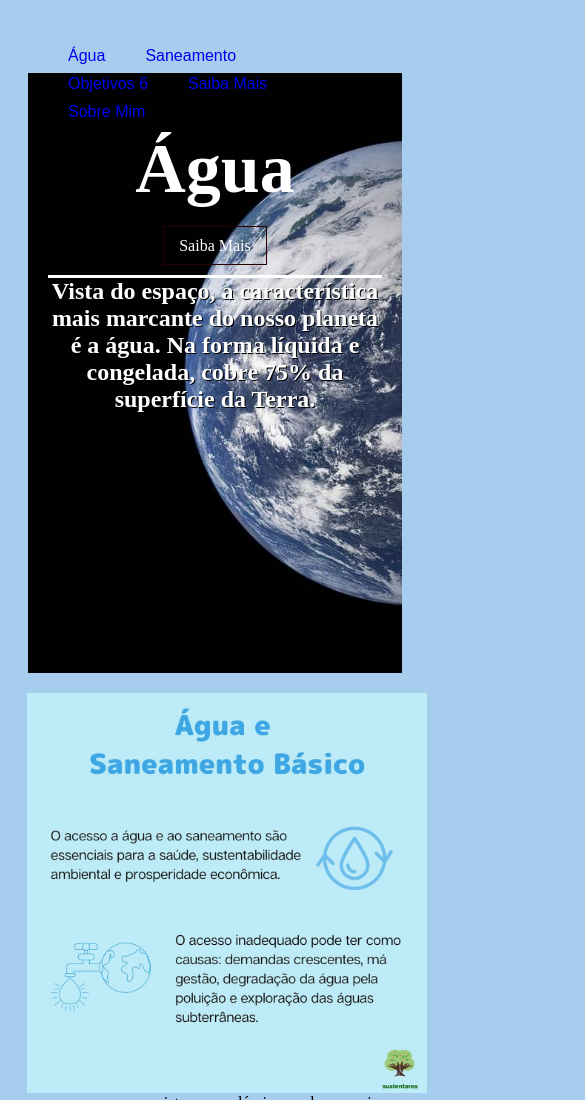
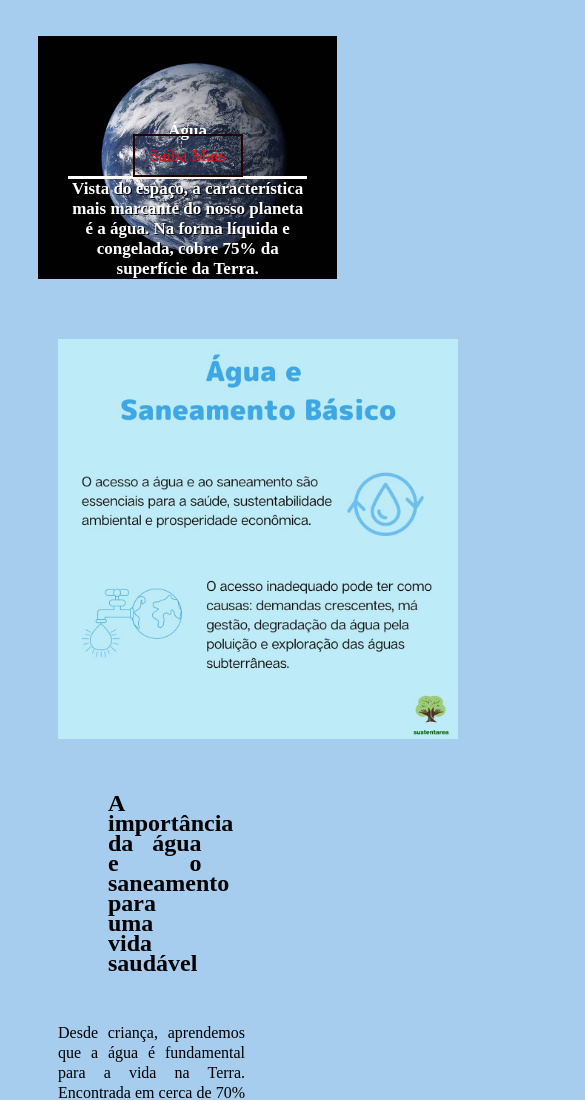
Before and after one commit to AdnaAngel/ods_Elas_na_Tech, a plain HTML site: page index.html in a window 390 px wide. Shown: the top 1100 px of the page, 585 px wide, since content can reach past the window. Drawn offline with Linux system fonts and the light colour scheme.

Commit message:
3° parte do ODS

```diff
--- a/index.html
+++ b/index.html
@@ -2,7 +2,7 @@
 <br lang="pt-br">
 <head>
 <meta charset="UTF-8">
-<meta name="viewport" content="width=device-width, initial-scale=1">
+<meta name="viewport" content="width=device-width, initial-scale=1.0">
 <link rel="stylesheet"type="text/css" href="style.css">
 <title>ODS - Água Potável e Saneamento</title>
 </head>
@@ -13,7 +13,7 @@
 <ul>
 <li  id ="li"><a href ="#Água">Água</a></li>
 <li  id="li"><a href ="#Saneamento" class="Menu">Saneamento</a></li>
-<li  id="li"><a href ="#Obejtivos 6" class="Contato">Objetivos 6</a></li>
+<li  id="li"><a href ="#Objetivos 6" class="Contato">Objetivos 6</a></li>
 <li  id="li"><a href ="#Saiba Mais" class="Contato">Saiba Mais</a></li>
 <li  id="li"><a href="#Sobre Mim" class="sobre Mim">Sobre Mim</a></li>
 </div>
@@ -21,9 +21,9 @@
 <body>
 <!--1° Paragrafo-->
 <div id="imagem_capa">
-        <h1 id = "titulo_capa">Água </h1>
-        <a id="acao" href ="https://brasil.un.org/pt-br/sdgs" target ="_blank">Saiba Mais<a name="Saiba Mais"></a></a>
-        <h2 id = "sub_titulo">Vista do espaço, a característica mais marcante do nosso planeta é a água. Na forma líquida e congelada, cobre 75% da superfície da Terra.</h2>
+    <h1 id = "titulo_capa">Água </h1>
+    <a id="acao" href ="https://brasil.un.org/pt-br/sdgs" target ="_blank">Saiba Mais<a name="Saiba Mais"></a></a>
+    <h2 id = "sub_titulo">Vista do espaço, a característica mais marcante do nosso planeta é a água. Na forma líquida e congelada, cobre 75% da superfície da Terra.</h2>
 </div>
 
 <div class="imagem_1">
@@ -56,8 +56,8 @@
     <div class= imagem_3>
             <img src="./img/imagem3.jpg" alt = "Metas ODS " width="400px"></div>
     <div class="metas">
-            <h2 div class="centralizado"><a name = "Objetivos 6"><h2>Metas do objetivo 6:</h2></a></h2>
-        <pre div id="paragrafo_3">
+            <h2 div class="centralizado"><a name = "Objetivos 6">Metas do objetivo 6:</a></a></h2>
+        <p div id="paragrafo_3">
         6.1 Até 2030, alcançar o acesso universal e equitativo a água potável e segura para todos.
         6.2 Até 2030, alcançar o acesso a saneamento e higiene adequados e equitativos para todos, e acabar com a defecação a céu aberto,
         com especial atenção para as necessidades das mulheres e meninas e daqueles em situação de vulnerabilidade.
@@ -70,11 +70,11 @@
         6.a Até 2030, ampliar a cooperação internacional e o apoio à capacitação para os países em desenvolvimento em atividades
         e programas relacionados à água e saneamento, incluindo a coleta de água, a dessalinização, a eficiência no uso da água, o tratamento de efluentes, a reciclagem e as tecnologias de reuso.
         6.b Apoiar e fortalecer a participação das comunidades locais, para melhorar a gestão da água e do saneamento.
-        </pre></div>
+        </p></div>
 
     <!--Sobre mim-->
         <div class= "centralizado">
-        <a name="Sobre Mim"><a href="sobre_mim.html" target="_blank"><h2>Sobre Mim</h2></a></div></a>
+        <a name="Sobre Mim"><a href="sobre_mim.html" target="_blank"><h2> Sobre Mim</h2></a></div></a>
 
     <!--Rodapé-->
 
--- a/style.css
+++ b/style.css
@@ -6,15 +6,13 @@ height: 50%;
 display:block;
 right: 10%;
 background-color:#337ccf;
+margin:auto;
 
 }
 .link{
 float:right;
 margin-right: 5%;
 word-spacing: 40%;
-
-
-
 }
 
 #li{
@@ -38,8 +36,8 @@ text-decoration: none;
 background-image: url("./img/terra.jpg");
 text-align: center;
 width: 100%;
-height: 600px;
-margin:20px;
+height: 500px;
+margin:10px 10px;
 background-size: cover;
 
 }
@@ -59,8 +57,9 @@ text-shadow: 1px 1px  black;
 }
 
 #acao {
-color: white;
-border: 1px rgb(40, 0, 0) solid;
+color: rgb(232, 19, 19);
+text-align:initial ;
+border: 2px rgb(40, 0, 0) solid;
 padding:10px 15px;
 text-rendering: initial;
 }
@@ -70,13 +69,14 @@ float: left;
 padding: 0 5%;
 position:relative;
 width:30%;
+margin:0 5%;
 }
 .paragrafo_1{
 font-family:'Times New Roman';
 text-align: left;
-margin-block: 0 15%;
+margin-block: 0% 5%;
 text-align: justify;
-padding:20 10%;
+padding-block:0% 5%;
 word-spacing: 20%;
 line-height: 20px;
 
@@ -84,17 +84,17 @@ line-height: 20px;
 .imagem_2{
 float: left;
 width: 30%;
-padding: 0 5%;
+padding: 3% 5%;
 position:relative;
-margin: 0 5px;
+margin: 0% 5%;
 }
 .paragrafo_2{
 font-family:'Times New Roman';
 text-align: left;
 margin-block: 0 5%;
 text-align: justify;
-padding-block: 5 0% ;
-word-spacing: 20%;
+padding:  0% 2% ;
+word-spacing: 15%;
 line-height: 20px;
 }
 .imagem_3{
@@ -102,7 +102,7 @@ float: left;
 width: 30%;
 padding:0 5%;
 position:relative;
-margin: 0 5px;
+margin: 0 5%
 }
 
 #paragrafo_3{
@@ -115,6 +115,7 @@ line-height:25px;
 }
 .centralizado{
 text-align: center;
+margin:
 }
 .minha_foto{
 float: left;
@@ -139,8 +140,6 @@ text-align: left;
 padding:10 5%;
 word-spacing: 5%;
 line-height: 20px;
-
-
 }
 .rodape{
 float:center;
@@ -159,3 +158,53 @@ text-align: center;
 #sites{
 color:black
 }
+
+@media screen and (max-width:720px) {
+.link,#li{
+visibility: hidden;
+display:block;
+
+}
+#acao,#titulo_capa,#sub_titulo{
+text-align: center;
+font-size: 17px;
+}
+#imagem_capa,.minha_foto,
+#titulo_capa,#sub_titulo{
+text-align:center;
+width: 80%;height: 90%;
+display:block;
+margin:10px 30px;
+float: none;
+padding: 10 px;
+background-image: center;
+}
+
+.imagem_1,.imagem_2,.imagem_3{
+display: block;
+width: 80%;
+padding: 20px;
+margin:30px;
+background-image:center;
+}
+.paragrafo_1,.paragrafo_2,#paragrafo_3,.centralizado{
+    display: block;
+    text-align: center;
+    text-align: justify;
+    width: 50%;
+    margin: 50px;
+
+}
+#eu,{
+display: block;
+width: 80%;
+padding:0;
+margin:10px auto;
+float: none;
+
+}
+.creditos,.rodape{
+    text-align: left;
+    display: block;
+}
+}
```
Also changed, not shown: creditos.html (+1 -1 lines), sobre_mim.html (+1 -1 lines). Lines whose indentation alone changed are shown as unchanged.
